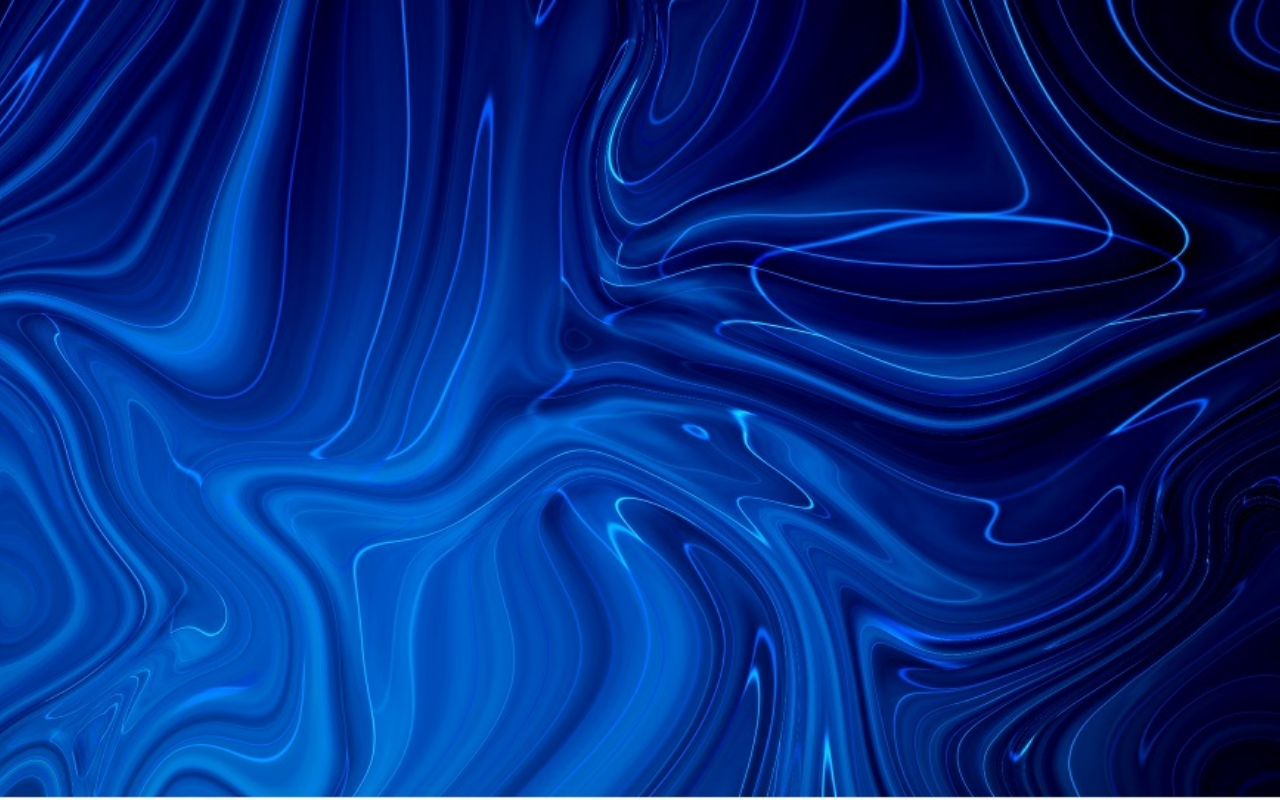
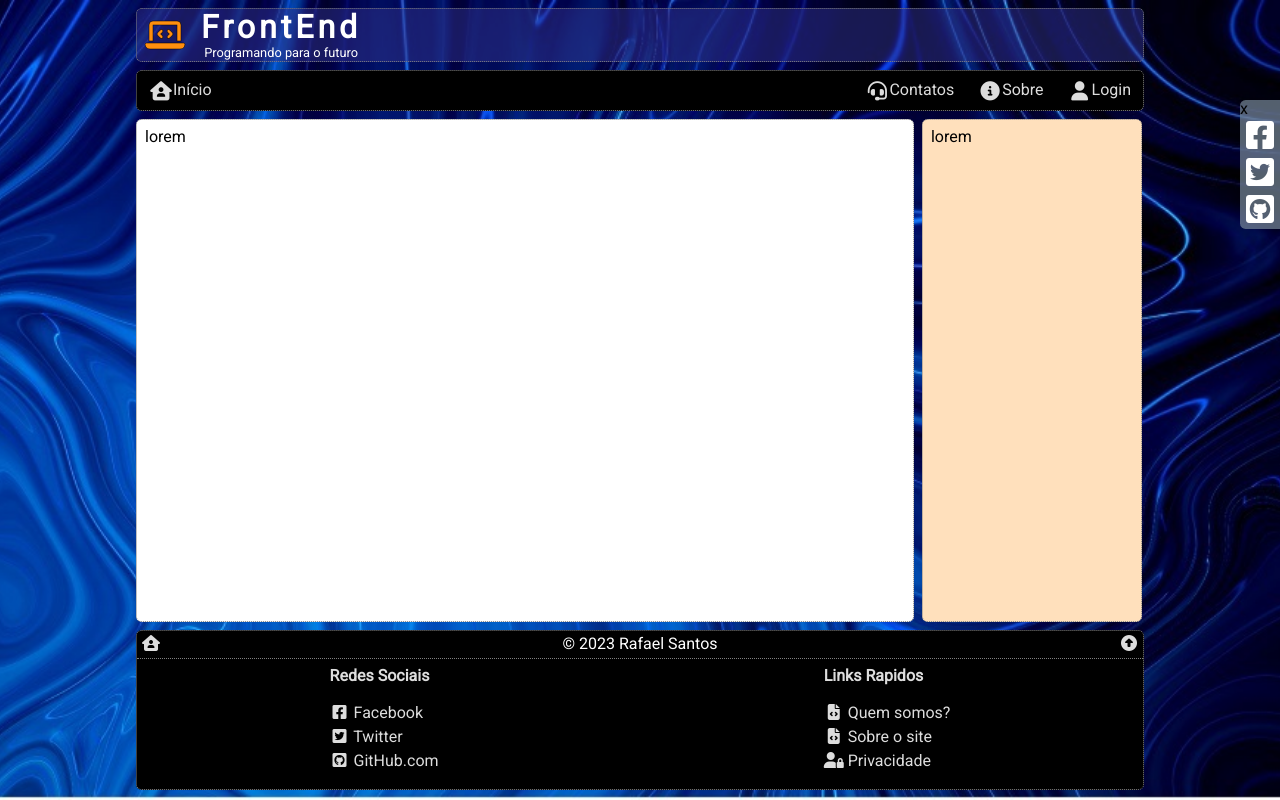
Before and after one commit to rafaelsantux/FrontEnd-CursoJava, a plain HTML site: page index.html in a window 1280 px wide. Drawn offline with nearby package versions, Linux system fonts and the light colour scheme.

```diff
--- a/index.css
+++ b/index.css
@@ -74,7 +74,7 @@
     border-radius: .35rem;
     border: 1px dotted grey;
     display: flex;
-    align-items: center;
+    align-items:center;
 }
 
 #wrap>header a {
@@ -153,6 +153,7 @@
     border-radius: .35rem;
     border: 1px dotted grey;
     flex-grow: 1;
+    padding: .5rem;
 }
 
 #wrap>main>aside {
@@ -160,6 +161,7 @@
     margin-top: .5rem;
     border-radius: .35rem;
     border: 1px dotted grey;
+    padding: .5rem;
 }
 
 /* Rodapé */
@@ -231,6 +233,20 @@
 
 @media screen and (min-width: 575px) {
 
+
+    /* Cabeçalho */
+
+#wrap>header a {
+    letter-spacing: .1rem;
+    font-size: 2rem;
+}
+
+#wrap>header a small {
+    font-size: 1rem;
+    letter-spacing: .06rem;
+}
+
+
     /* Menu Principal */
 
 #wrap>nav {
@@ -292,3 +308,7 @@
     color: rgb(255, 255, 255);
     font-size: 2rem;
 }
+
+#gadgets a:hover{
+    color:rgba(5, 5, 5, 0.507);
+}
--- a/index.html
+++ b/index.html
@@ -1,16 +1,165 @@
 <!DOCTYPE html>
 <html lang="pt-br">
+
 <head>
     <meta charset="UTF-8">
     <meta name="viewport" content="width=device-width, initial-scale=1.0">
+    <meta name="description" content="Site para apresentação dos conceitos de front-end">
+    <meta name="author" descrition="Rafael Santos">
+    <meta name="keywords" description="JavaScript, HTML5, CSS3, semântica, mobile-first, responsividade, api, rest">
     <link rel="stylesheet" href="/index.css">
+    <link rel="shortcut icon" href="/img/logo.png">
     <title>FrontEnd</title>
 
 </head>
+
 <body>
 
+    <!-- WRAP -->
+    <div id="wrap">
+
+        <!-- Âncora para o topo da página → #top -->
+        <a id="top"></a>
+
+        <!-- Cabeçalho-->
+        <header>
+            <!-- Usando uma imagem como logotipo. -->
+            <!-- <a href="/"><img src="/img/logo.alfa.png" alt="Logotipo de FrontEnd."></a> -->
+            <!-- Usando Font Awesome como logotipo. -->
+            <a href="/"><i class="fa-solid fa-laptop-code fa-fw"></i></a>
+            <h1>FrontEnd<small>Programando para o futuro</small></h1>
+        </header>
+
+            <!-- Menu-->
+        <nav>
+            <!-- Item de menu -->
+            <a href="/">
+
+                <!-- Ícone do item do menu -->
+                <i class="fa-solid fa-house-user fa-fw"></i>
+
+                <!-- Label do item do menu -->
+                <span>Início</span>
+            </a>
+
+            <!-- Os outros itens seguem o mesmo padrão acima -->
+            <a href="/contacts">
+                <i class="fa-solid fa-headset fa-fw"></i>
+                <span>Contatos</span>
+            </a>
+            <a href="/about">
+                <i class="fa-solid fa-circle-info fa-fw"></i>
+                <span>Sobre</span>
+            </a>
+
+            <a href="/profile">
+                <i class="fa-solid fa-user fa-fw"></i>
+                <span>Login</span>
+            </a>
+        </nav>
+
+        <!-- Conteúdo principal-->
+        <main> </main>
+
+        <!-- Rodapé -->
+        <footer>
+
+            <!-- Primeira linha-->
+            <div class="footer-top">
+
+                <a href="/">
+                    <i class="fa-solid fa-house-user fa-fw"></i>
+                </a>
+                <div>&copy; 2023 Rafael Santos</div>
+
+                <a href="#top">
+                    <i class="fa-solid fa-circle-up fa-fw"></i>
+                </a>
+            </div>
+
+            <!-- Segunda linha-->
+            <div class="footer-bottom">
+
+                <div>
+                    <h4>Redes Sociais</h4>
+                    <ul>
+                        <li><a href="https://facebook.com/FrontEnd" target="_blank">
+                                <i class="fa-brands fa-square-facebook fa-fw"></i>
+                                <span>Facebook</span>
+                            </a>
+                        </li>
+                        <li>
+                            <a href="https://twitter.com/FrontEnd" target="_blank">
+                                <i class="fa-brands fa-square-twitter fa-fw"></i>
+                                <span>Twitter</span>
+                            </a>
+                        </li>
+                        <li>
+                            <a href="https://github.com/FrontEnd" target="_blank">
+                                <i class="fa-brands fa-square-github fa-fw"></i>
+                                <span>GitHub.com</span>
+                            </a>
+                        </li>
+                    </ul>
+            </div>
+
+            <div>
+                    <h4>Links Rapidos</h4>
+                    <ul>
+                        <li>
+                            <a href="/about">
+                                <i class="fa-solid fa-file-code fa-fw"></i>
+                                <span>Quem somos?</span>
+                            </a>
+                        </li>
+                        <li>
+                            <a href="/about">
+                                <i class="fa-solid fa-file-code fa-fw"></i>
+                                <span>Sobre o site</span>
+                            </a>
+                        </li>
+                        <li>
+                            <a href="/about">
+                                <i class="fa-solid fa-user-lock fa-fw"></i>
+                                <span>Privacidade</span>
+                            </a>
+                        </li>
+                    </ul>
+                </div>
+
+            </div>
+
+        </footer>
+
+        <hr class ="nbsp">
+    </div>
+    <!-- Fim do WRAP -->
+
+    <!-- Barrinha lateral com bugigangas. -->
+    <div id = "gadgets">
+        <span>x</span>
+        <ul>
+            <li>
+                <a href="https://facebook.com/FrontEnd" target="_blank">
+                    <i class="fa-brands fa-square-facebook fa-fw"></i>
+                </a>
+            </li>
+            <li>
+                <a href="https://twitter.com/FrontEnd" target="_blank">
+                    <i class="fa-brands fa-square-twitter fa-fw"></i>
+                </a>
+            </li>
+            <li>
+                <a href="https://github.com/FrontEnd" target="_blank">
+                    <i class="fa-brands fa-square-github fa-fw"></i>
+                </a>
+            </li>
+        </ul>
+    </div>
+    <!-- Carga do JavaScript -->
     <script src="https://cdnjs.cloudflare.com/ajax/libs/jquery/3.6.4/jquery.min.js"></script>
     <script src="/index.js"></script>
 
 </body>
+
 </html>
--- a/index.js
+++ b/index.js
@@ -3,6 +3,26 @@
 
 function myApp() {
 
-    console.log("Funciona!")
+    // Carrega a pagina inicial
+    loadpage("user")
+}
 
+//Carrega uma pagina.
+/* O caminho final da pagina é passado como parametro da funçao. */
+function loadpage(page) {
+
+    //Monta os caminhos para os componentes da pagina solicitada.
+    const path = {
+        html: `/pages/${page}/index.html`,
+        css: `/pages/${page}/index.css`,
+        js: `/pages/${page}/index.js`
+    }
+
+    $.get(path.html)
+        .done((data)=> {
+            $("main").html(data)
+        })
+        .fail((error) => {
+            loadpage('e404')
+        })
 }
--- /dev/null
+++ b/pages/about/index.css
@@ -0,0 +1 @@
+/*  Folhas de estilo de about. */
--- /dev/null
+++ b/pages/about/index.js
@@ -0,0 +1 @@
+console.log('about funiona!')
--- /dev/null
+++ b/pages/contacts/index.css
@@ -0,0 +1 @@
+/*  Folhas de estilo de contacts. */
--- /dev/null
+++ b/pages/contacts/index.js
@@ -0,0 +1 @@
+console.log('contacts funiona!')
--- /dev/null
+++ b/pages/e404/index.css
@@ -0,0 +1 @@
+/*  Folhas de estilo de about. */
--- /dev/null
+++ b/pages/e404/index.js
@@ -0,0 +1 @@
+console.log('home funiona!')
--- /dev/null
+++ b/pages/home/index.css
@@ -0,0 +1 @@
+/*  Folhas de estilo de about. */
--- /dev/null
+++ b/pages/home/index.js
@@ -0,0 +1 @@
+console.log('home funiona!')
--- /dev/null
+++ b/pages/user/index.css
@@ -0,0 +1 @@
+/*  Folhas de estilo de user. */
--- /dev/null
+++ b/pages/user/index.html
@@ -0,0 +1,3 @@
+<article>lorem</article>
+
+<aside> lorem </aside>
--- /dev/null
+++ b/pages/user/index.js
@@ -0,0 +1 @@
+console.log('user funciona!')
```
Also changed, not shown: pages/about/index.html (added, +3 -0 lines), pages/contacts/index.html (added, +3 -0 lines), pages/e404/index.html (added, +4 -0 lines), pages/home/index.html (added, +12 -0 lines), template.final.html (renamed from template.html, +1 -1 lines).
